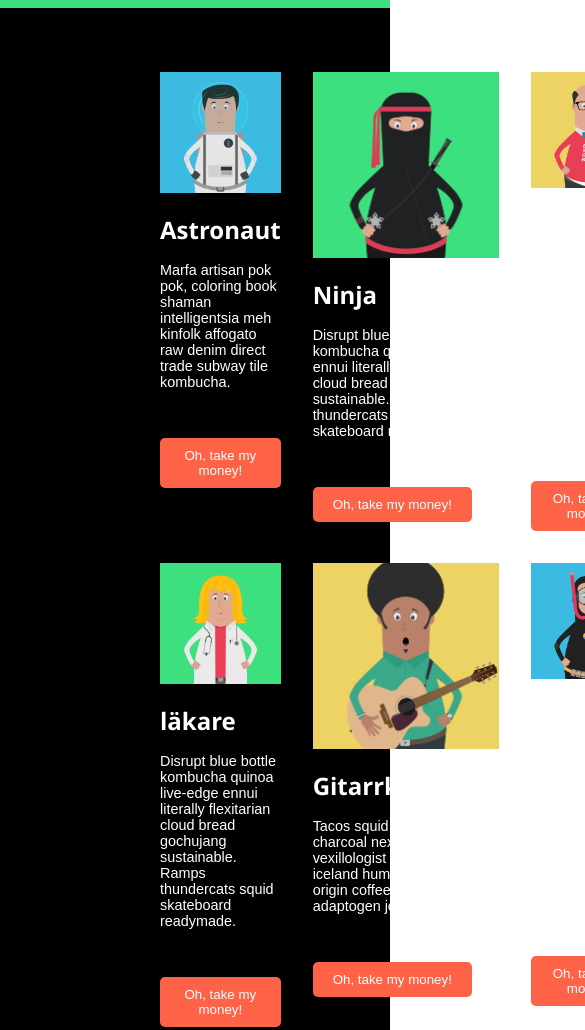
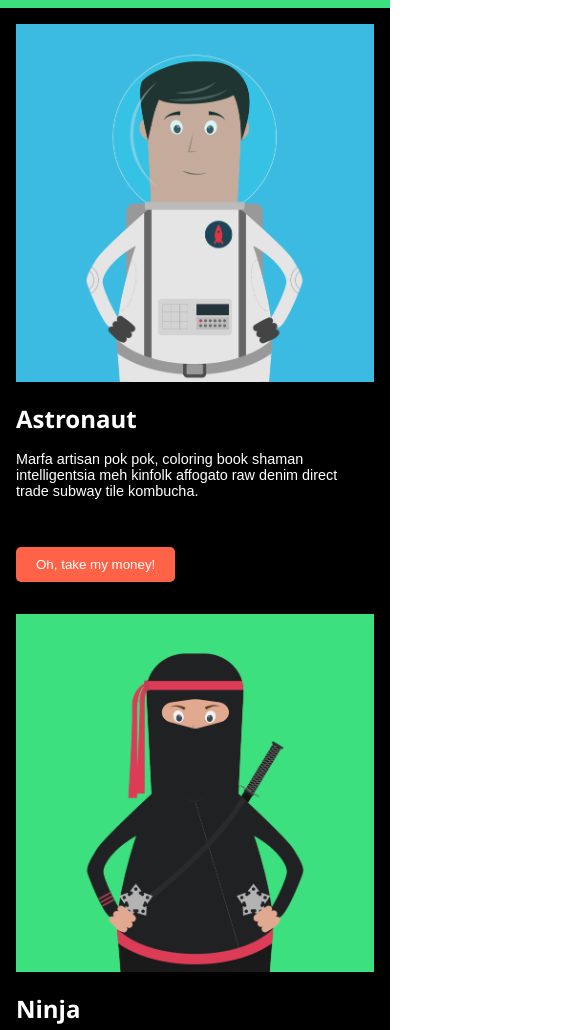
Before and after one commit to SaraVahidinovin/poster-shop, a plain HTML site: page index.html in a window 390 px wide. Shown: the part 538-1568 px from the top of the page, 585 px wide, since content can reach past the window. Drawn offline with Linux system fonts and the light colour scheme.

Commit message:
mobile responsive

```diff
--- a/style.css
+++ b/style.css
@@ -35,7 +35,7 @@ main{
 }
 .posters {
     display: grid;
-    grid-template-columns: repeat(3, 1fr); /*repeat(auto-fit, minmax(300px, 1fr)) or: repeat(3, 1fr);*/
+    grid-template-columns: repeat(auto-fit, minmax(300px, 1fr)); /*to be responsive*/
     gap: 2rem;
 }
 
@@ -72,7 +72,7 @@ article button {
 .last-two {
     margin-top: 4rem;
     display: grid;
-    grid-template-columns: repeat(2, 1fr);
+    grid-template-columns: repeat(auto-fit, minmax(300px, 1fr));
     gap: 2rem;
 }
 
@@ -115,3 +115,10 @@ footer h2{
 footer img{
     margin: 0.5rem;
 }
+
+
+@media screen and (max-width: 700px) {
+    main{
+        padding: 1rem;
+    }
+}
```
